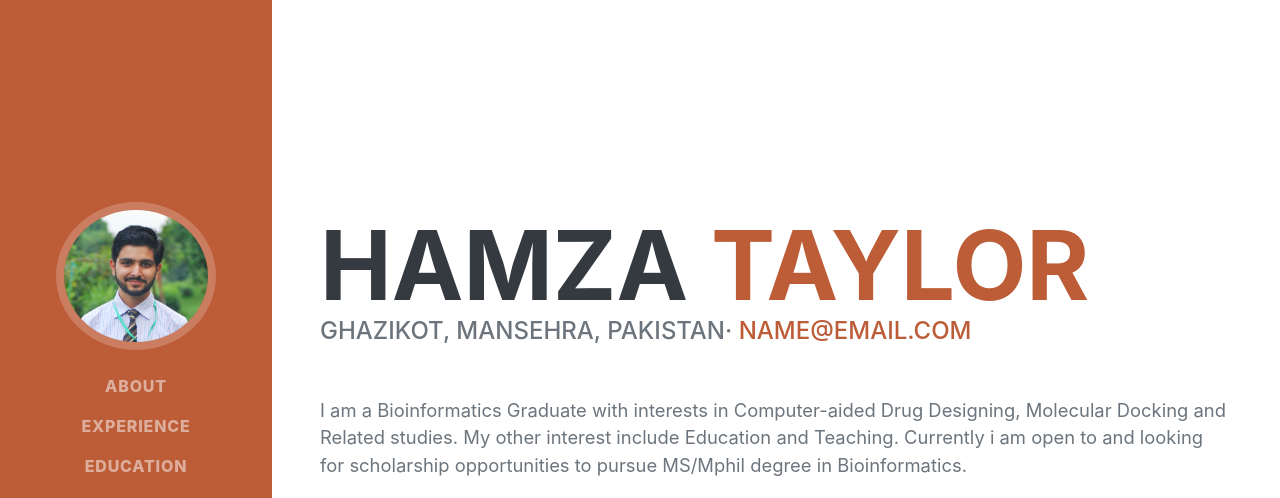
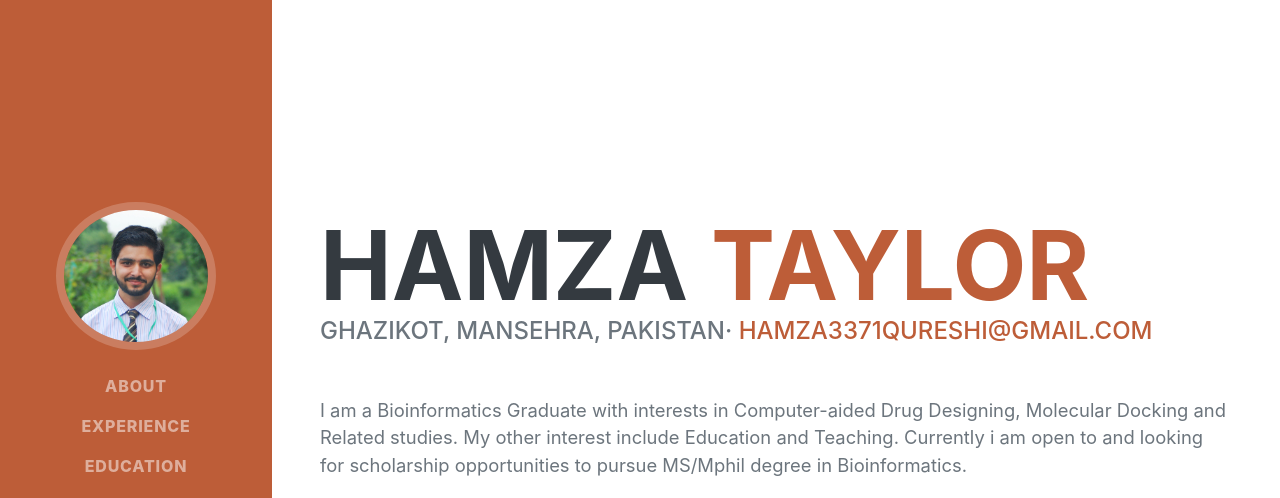
Before and after one commit to Hamza-Qureshi-pk/Hamza-Qureshi-pk.github.io, a plain HTML site: page index.html in a window 1280 px wide. Shown: the top 498 px of the page. Drawn offline with nearby package versions, Linux system fonts and the light colour scheme; a web font is replaced by a local one.

Commit message:
Update index.html

```diff
--- a/index.html
+++ b/index.html
@@ -45,7 +45,7 @@
                     </h1>
                     <div class="subheading mb-5">
                         Ghazikot, Mansehra, Pakistan·
-                        <a href="mailto:hamza3371qureshi@gmail.com">name@email.com</a>
+                        <a href="mailto:hamza3371qureshi@gmail.com">hamza3371qureshi@gmail.com</a>
                     </div>
                     <p class="lead mb-5">I am a Bioinformatics Graduate with interests in Computer-aided Drug Designing, Molecular Docking and Related studies. My other interest include Education and Teaching. Currently i am open to and looking for scholarship opportunities to pursue MS/Mphil degree in Bioinformatics.</p>
                     <div class="social-icons">
```
